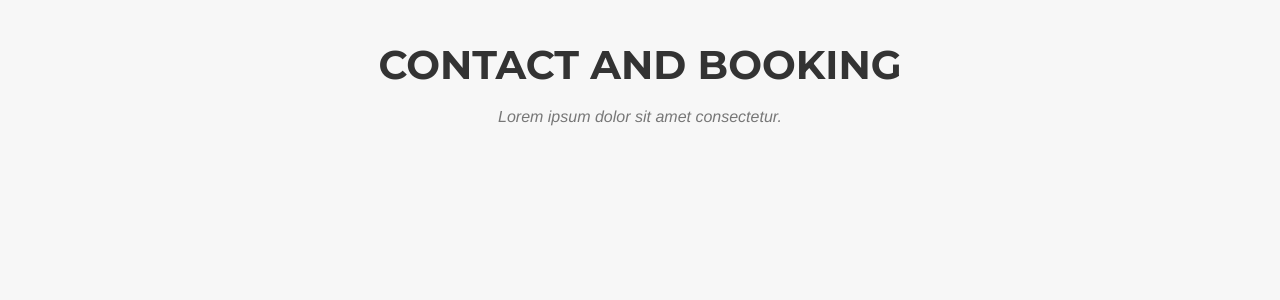
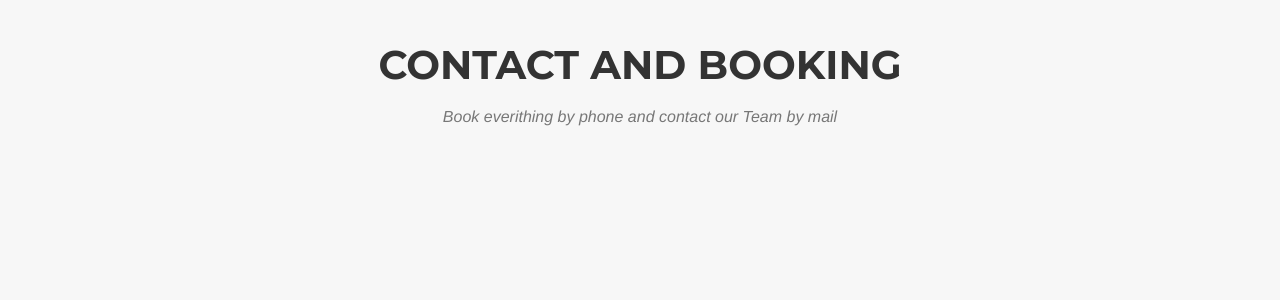
Before and after one commit to VincentGautier/Hotel-web-site, a Jekyll site: the page built from index.html, in a window 1280 px wide and 900 px high, scrolled down 4598 px. Shown: the part 309-609 px from the top of the window. Built offline with Jekyll 4.4.1, drawn with Linux system fonts in a browser that asks for light colours; some web fonts are replaced.

Commit message:
Update contact_booking.html

```diff
--- a/_includes/contact_booking.html
+++ b/_includes/contact_booking.html
@@ -4,7 +4,7 @@
             <div class="row">
                 <div class="col-lg-12 text-center">
                     <h2 class="section-heading">Contact and booking</h2>
-                    <h3 class="section-subheading text-muted">Lorem ipsum dolor sit amet consectetur.</h3>
+                    <h3 class="section-subheading text-muted">Book everithing by phone and contact our Team by mail</h3>
                 </div>
             </div>
 
```
